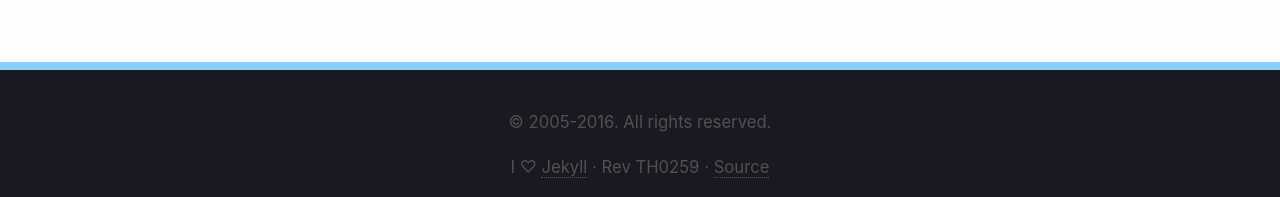
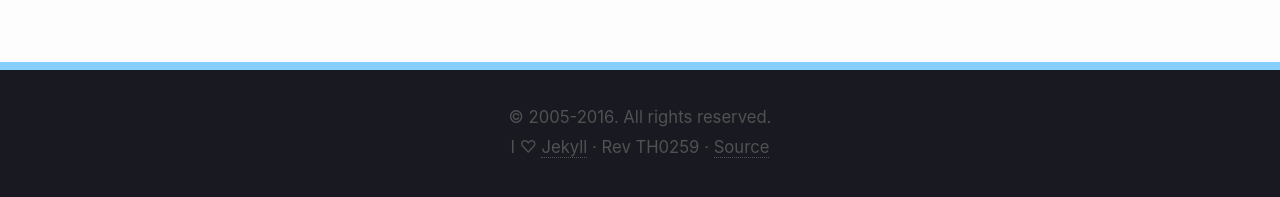
Before and after one commit to rkudeshi/rkudeshi.github.io, a Jekyll site: the page built from index.html, in a window 1280 px wide. Shown: the part 5422-5619 px from the top of the page. Built offline with Jekyll 4.4.1, drawn with Linux system fonts in a browser that asks for light colours; the list of posts is cut into pages by our own code.

Commit message:
Footer spacing

```diff
--- a/_sass/_RAVI.scss
+++ b/_sass/_RAVI.scss
@@ -78,7 +78,7 @@ html, body {
 
 .footer {
     margin: 6rem -9999rem 0rem;
-    padding: 2rem 9999rem 0rem;
+    padding: 1.5rem 9999rem;
     background: rgba(0, 0, 10, 0.9);
     /* border-top: 10px solid #353A4A; */
     border-top: 8px solid lightskyblue;
@@ -108,6 +108,9 @@ html, body {
     a:hover {
         text-decoration: none;
     }
+}
+.footer p {
+    margin: 0.25rem;
 }
 
 
```
